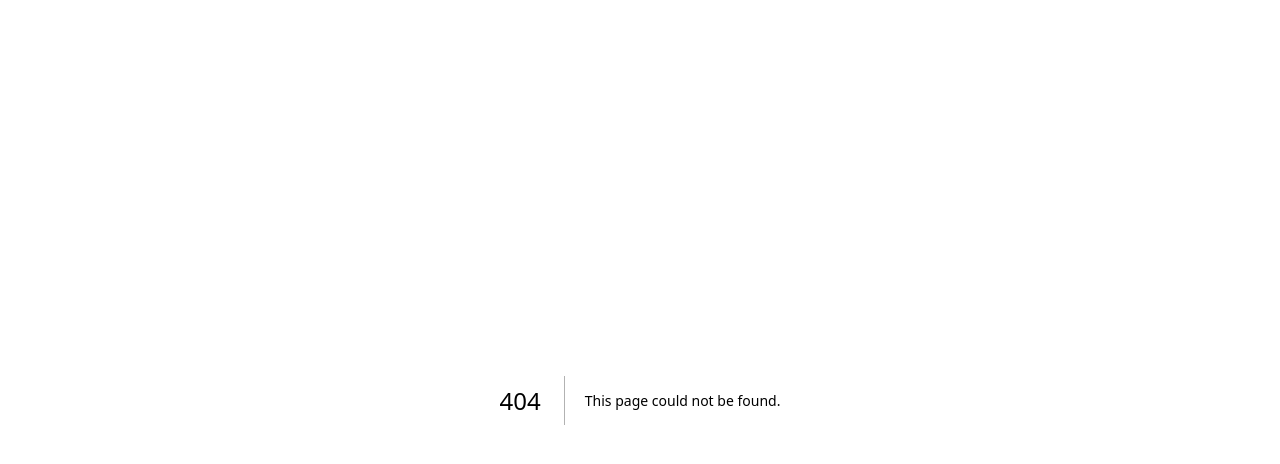
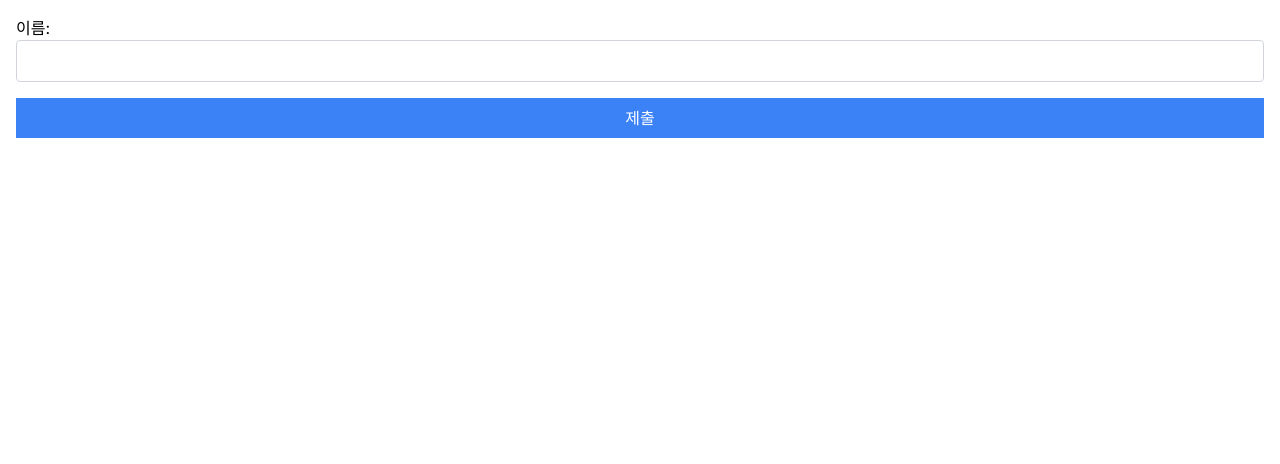
Before and after one commit to kyumin7487/Next_Study, a Next.js app in the folder nextstudy/: page /input in a window 1280 px wide. Before the commit this address had no page. Shown: the top 464 px of the page. Built offline with nearby package versions, Linux system fonts and the light colour scheme.

Commit message:
feat :: form 입력받고 출력

```diff
--- /dev/null
+++ b/nextstudy/app/input/input-control.tsx
@@ -0,0 +1,34 @@
+'use client';
+
+import React, {ChangeEvent, FormEvent, useState} from "react";
+
+export const ControlledInputExample = () => {
+    const [inputValue, setInputValue] = useState<string>('');
+
+    const handleChange = (event: ChangeEvent<HTMLInputElement>) => {
+        setInputValue(event.target.value);
+    }
+
+    const handleSubmit = (event: FormEvent<HTMLInputElement>) => {
+        event.preventDefault();
+        alert('제출된 이름: ' + inputValue);
+    };
+
+    return (
+        <form onSubmit={handleSubmit} className='flex flex-col space-y-4'>
+            <label className="flex flex-col space-y-2">
+                이름:
+                <input
+                    type="text"
+                    value={inputValue}
+                    onChange={handleChange}
+                    className="px-3 py-2 border border-gray-300 rounded"
+                />
+            </label>
+            <button
+                type="submit"
+                className="px-4 py-2 font-medium text-white bg-blue-500 hover:bg-blue-600"
+            >제출</button>
+        </form>
+    )
+}
--- /dev/null
+++ b/nextstudy/app/input/page.tsx
@@ -0,0 +1,9 @@
+import { ControlledInputExample } from "./input-control";
+
+export default function input() {
+    return (
+        <main className="flex flex-col p-4 space-y-2">
+            <ControlledInputExample />
+        </main>
+    )
+}
```
